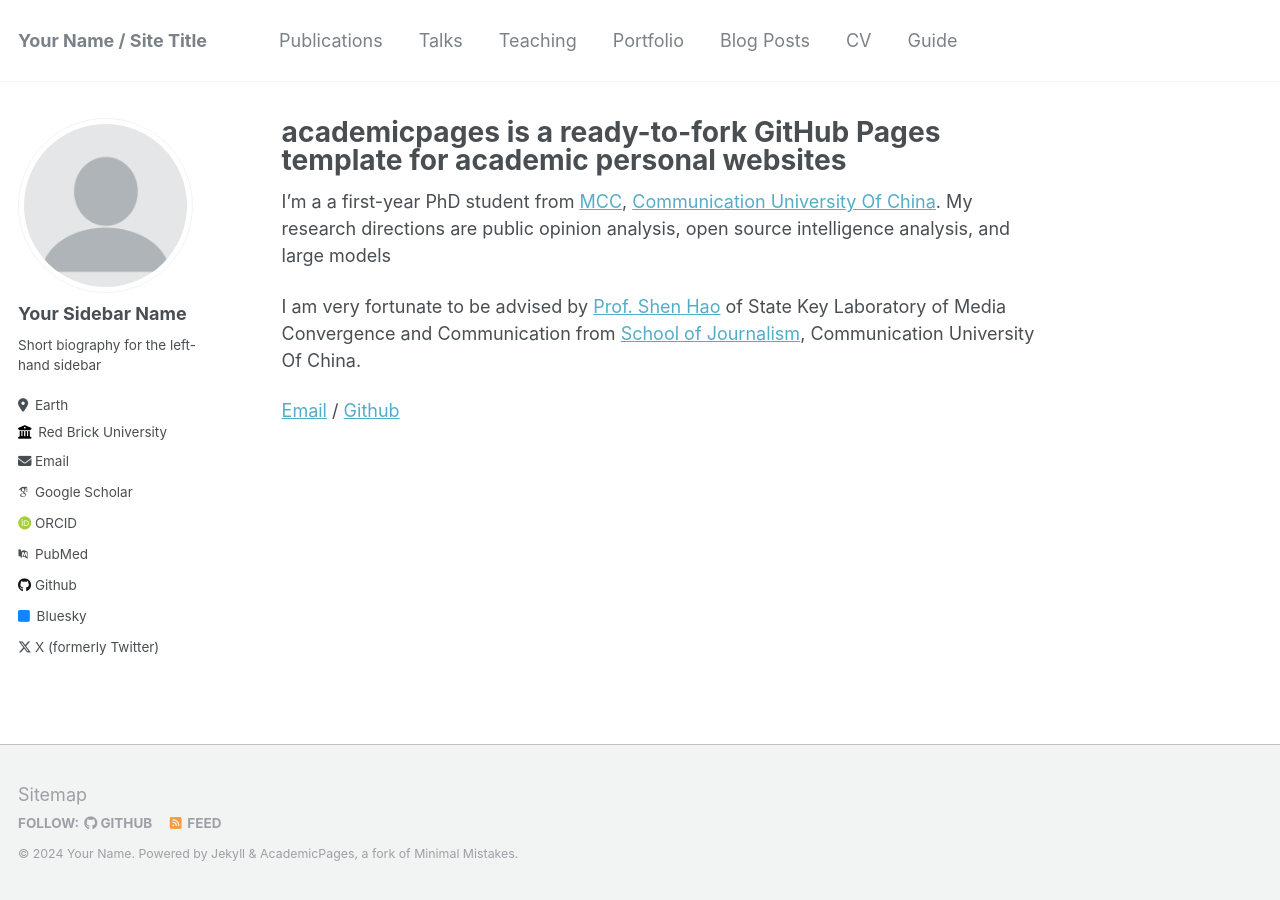
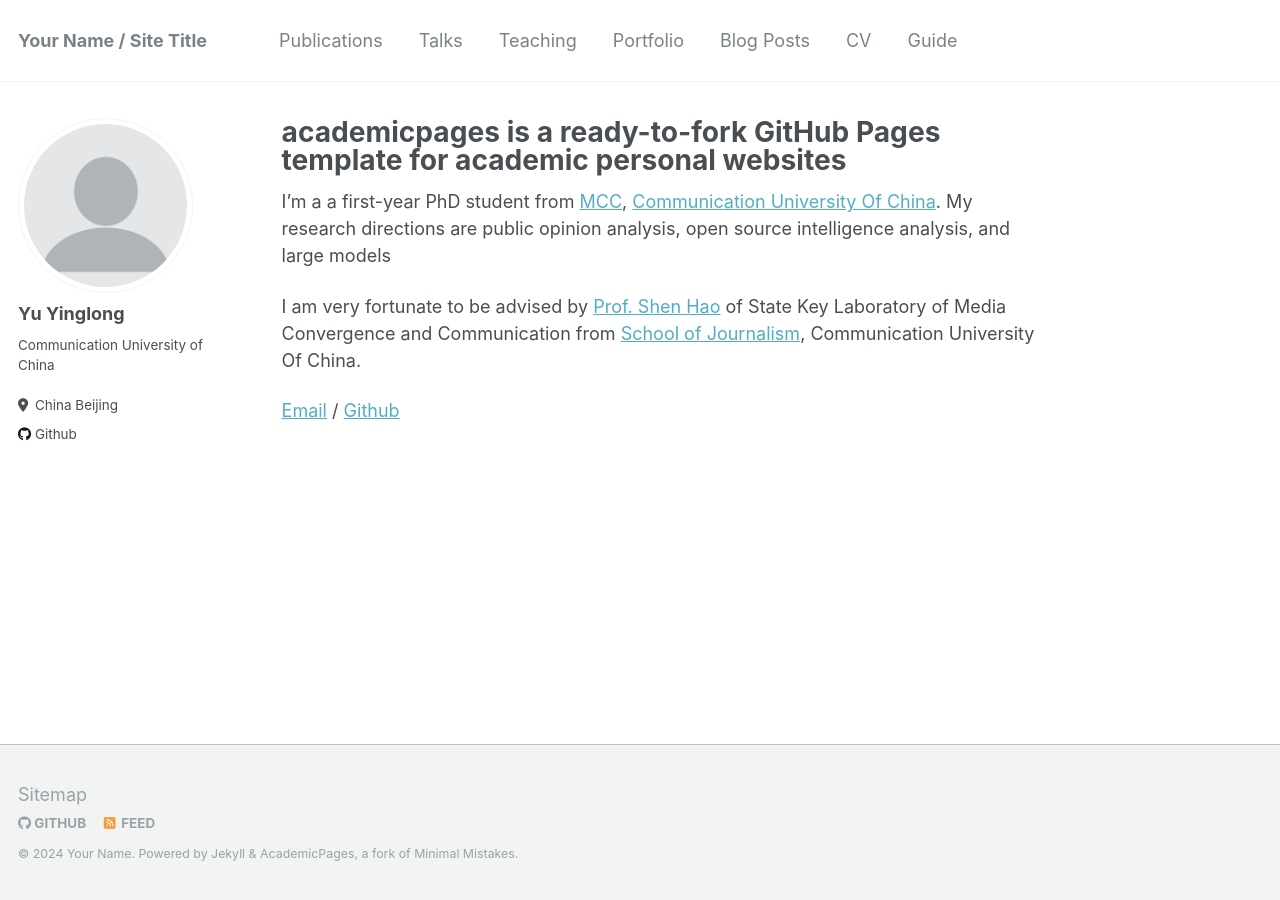
Before and after one commit to Diuyilu/Diuyilu.github.io, a Jekyll site: the page built from _pages/about.md, in a window 1280 px wide. Built offline with Jekyll 4.4.1, drawn with Linux system fonts in a browser that asks for light colours; some web fonts are replaced.

Commit message:
Update _config.yml

```diff
--- a/_config.yml
+++ b/_config.yml
@@ -7,7 +7,7 @@
 # server process.
 
 # Basic Site Settings
-locale                   : "en-US"
+locale                   : "ch-CHA"
 title                    : "Your Name / Site Title"
 title_separator          : "-"
 name                     : &name "Your Name"
@@ -22,32 +22,32 @@ repository               : "Diuyilu/Diuyilu.github.io"
 author:
   # Biographic information
   avatar           : "profile.png"
-  name             : "Your Sidebar Name"
+  name             : "Yu Yinglong"
   pronouns         : # example: "she/her"
-  bio              : "Short biography for the left-hand sidebar"
-  location         : "Earth"
-  employer         : "Red Brick University"
+  bio              : "Communication University of China"
+  location         : "China Beijing"
+  employer         :
   uri              : # URL
-  email            : "none@example.org"
+  email            :
 
   # Academic websites
   arxiv            : # URL - Update with the correct link to your profile
-  googlescholar    : "https://scholar.google.com/citations?user=PS_CX0AAAAAJ"
+  googlescholar    : #"https://scholar.google.com/citations?user=PS_CX0AAAAAJ"
   impactstory      : # URL
-  orcid            : "http://orcid.org/yourorcidurl"
-  pubmed           : "https://www.ncbi.nlm.nih.gov/pubmed/?term=john+snow"
+  orcid            : #"http://orcid.org/yourorcidurl"
+  pubmed           : #"https://www.ncbi.nlm.nih.gov/pubmed/?term=john+snow"
   researchgate     : # URL
 
   # Repositories and software development
   bitbucket        : # Username - Update with your username on the site
   codepen          : # Username
   dribbble         : # Username
-  github           : "academicpages"
+  github           : "https://github.com/Diuyilu"
   kaggle           : # Username
   stackoverflow    : # User number or user number and name (i.e., use "1" or "1/jeff-atwood")
 
   # Social media
-  bluesky          : "bsky.app" # Replace this with you Bluesky username
+  bluesky          : # Replace this with you Bluesky username
   facebook         : # Username
   flickr           : # Username
   foursquare       : # Username
@@ -64,7 +64,7 @@ author:
   steam            : # Username
   telegram         : # URL
   tumblr           : # Username
-  twitter          : "UniofOxford"  # Replace this with your X / Twitter handle
+  twitter          : # Replace this with your X / Twitter handle
   vine             : # Username
   weibo            : # Username
   wikipedia        : # Username
```
